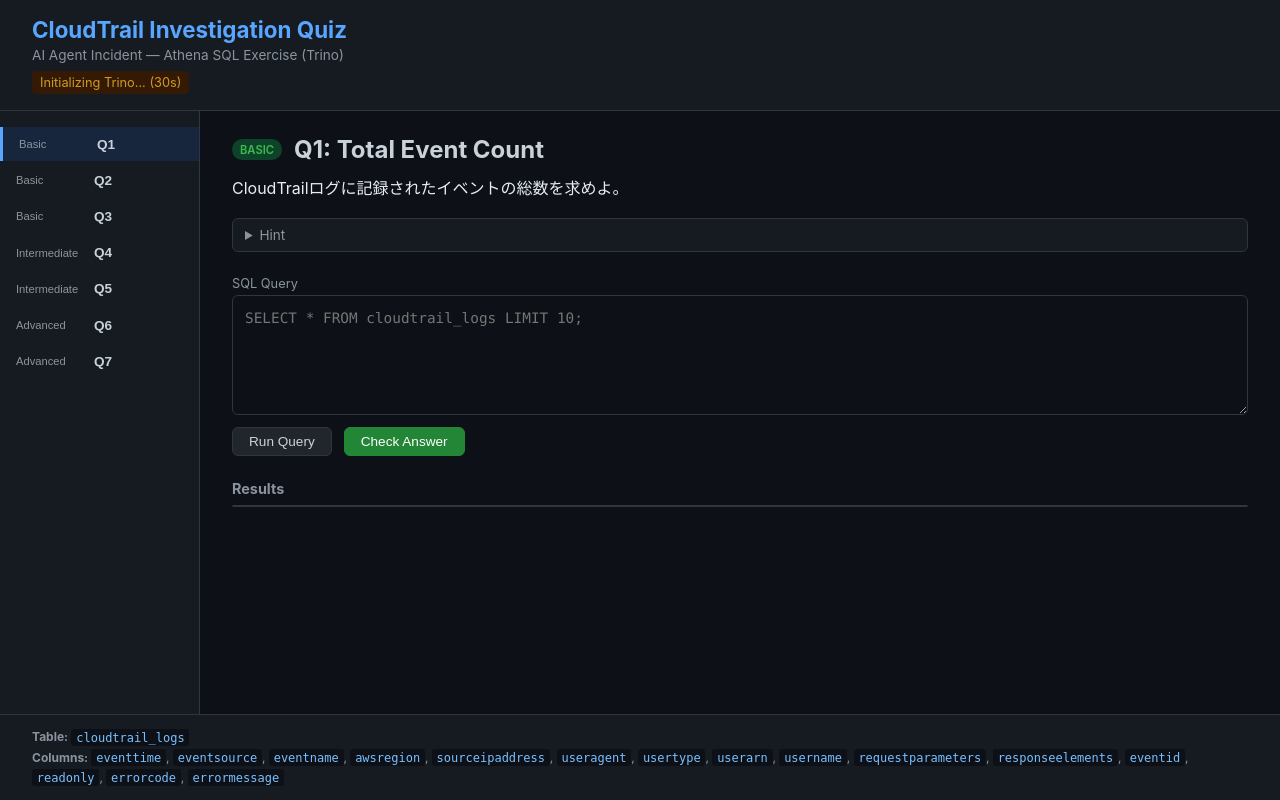
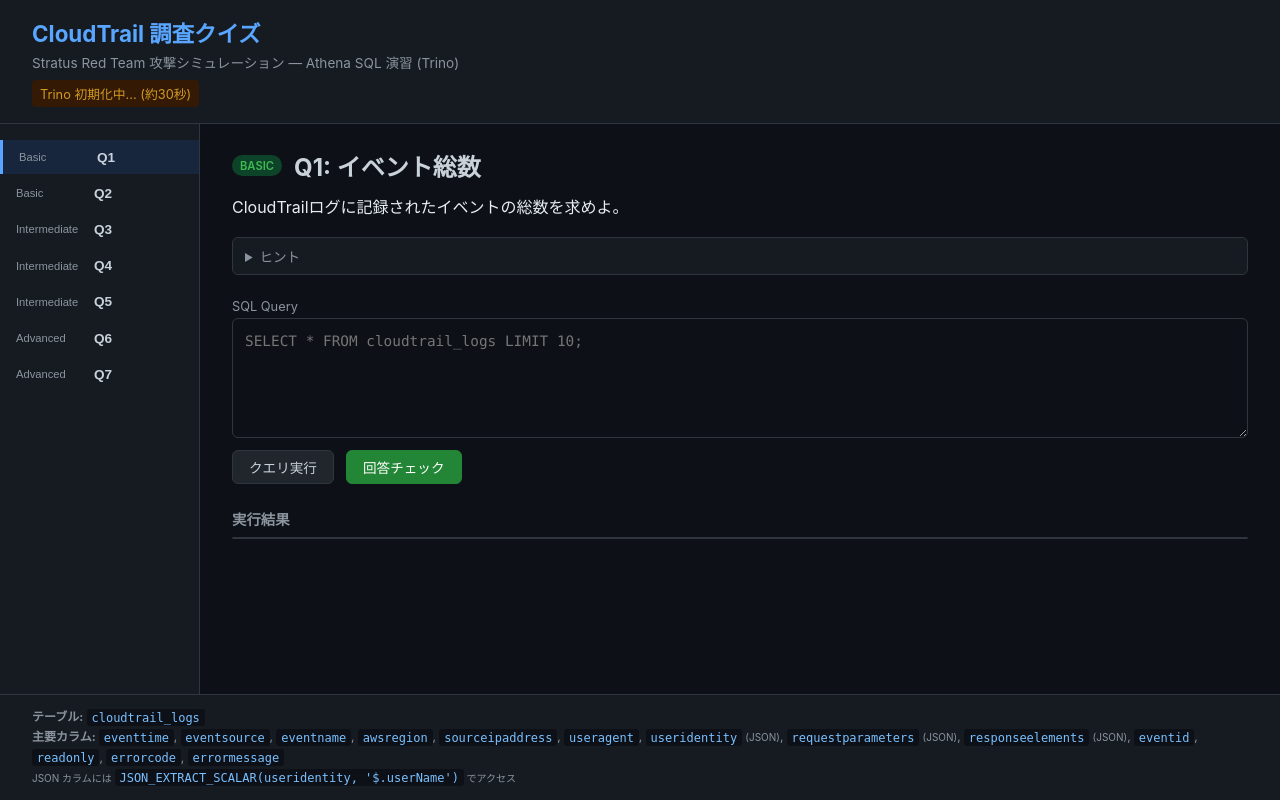
Before and after one commit to Nat-bee/audit-quiz, a Flask app: page / in a window 1280 px wide. Run offline with Flask 3, Linux system fonts and the light colour scheme.

Commit message:
feat(athena-quiz): use public CloudTrail dataset, localize to Japanese
Data:
- Replace synthetic 30-event data with invictus-ir/aws_dataset
  (2,900 real CloudTrail events from Stratus Red Team simulation)
- Sanitize AWS access key IDs (AKIA/ASIA/AIDA/AROA)

Schema:
- Table now matches standard CloudTrail format with nested JSON
  fields (useridentity, requestparameters, responseelements)
- Students use JSON_EXTRACT_SCALAR for nested field access

Quiz:
- Rewrite 7 questions to investigate real attack patterns:
  event counting, source enumeration, user identification,
  error analysis, privilege escalation, anti-forensics, persistence
- All descriptions and UI text localized to Japanese

Docs:
- Add architecture diagram generated with diagrams library
- Remove 'Why Trino' comparison section
- Add Data Source section crediting invictus-ir/aws_dataset

```diff
--- a/app/main.py
+++ b/app/main.py
@@ -24,71 +24,72 @@
     {
         "id": 1,
         "level": "Basic",
-        "title": "Total Event Count",
-        "description": "How many events are recorded in the CloudTrail logs?",
-        "description_ja": "CloudTrailログに記録されたイベントの総数を求めよ。",
+        "title": "イベント総数",
+        "description": "CloudTrailログに記録されたイベントの総数を求めよ。",
         "hint": "SELECT COUNT(*) FROM cloudtrail_logs",
-        "validate": {"type": "scalar", "value": 30},
+        "validate": {"type": "scalar", "value": 2900},
     },
     {
         "id": 2,
         "level": "Basic",
-        "title": "IAM Events",
-        "description": "List all IAM-related events. Show eventtime, eventname, username.",
-        "description_ja": "IAMに関連するイベントを全て取得せよ（eventtime, eventname, username を表示）。",
-        "hint": "WHERE eventsource = 'iam.amazonaws.com'",
-        "validate": {"type": "all_match", "column": "eventsource", "value": "iam.amazonaws.com"},
+        "title": "イベントソースの一覧",
+        "description": "どのAWSサービスのイベントが記録されているか？ユニークなイベントソースの数を求めよ。",
+        "hint": "SELECT COUNT(DISTINCT eventsource) FROM cloudtrail_logs",
+        "validate": {"type": "scalar", "value": 29},
     },
     {
         "id": 3,
-        "level": "Basic",
-        "title": "After-Hours Events",
-        "description": "List all events that occurred after 23:00 UTC in chronological order.",
-        "description_ja": "23:00 UTC以降に発生したイベントを時系列で一覧せよ。",
-        "hint": "WHERE eventtime >= '2026-08-01T23:00:00Z' ORDER BY eventtime",
-        "validate": {"type": "min_rows", "count": 14},
+        "level": "Intermediate",
+        "title": "ユーザーの特定",
+        "description": "useridentityカラム（JSON文字列）からuserNameを抽出し、ユニークなユーザー名の一覧を取得せよ。",
+        "hint": "JSON_EXTRACT_SCALAR(useridentity, '$.userName') を使う",
+        "validate": {
+            "type": "contains_value",
+            "column": "_col0",
+            "substring": "bert-jan",
+            "expected_count": None,
+        },
     },
     {
         "id": 4,
         "level": "Intermediate",
-        "title": "Privilege Escalation",
-        "description": "Identify events where AdministratorAccess policy was attached to any entity.",
-        "description_ja": "AdministratorAccess ポリシーがアタッチされたイベントを特定せよ。",
-        "hint": "requestparameters LIKE '%AdministratorAccess%'",
-        "validate": {"type": "contains_value", "column": "requestparameters", "substring": "AdministratorAccess", "expected_count": 2},
+        "title": "不正アクセスの検出",
+        "description": "errorcodeが 'AccessDenied' または 'Client.UnauthorizedOperation' のイベントを全て取得せよ。",
+        "hint": "WHERE errorcode IN ('AccessDenied', 'Client.UnauthorizedOperation')",
+        "validate": {"type": "scalar", "value": 60},
     },
     {
         "id": 5,
         "level": "Intermediate",
-        "title": "Abnormal S3 Access",
-        "description": "Identify S3 accesses by claude-code-agent to buckets other than 'code-artifacts-prod'.",
-        "description_ja": "claude-code-agent が通常アクセスしない S3 バケットへのアクセスを特定せよ（通常バケット: code-artifacts-prod）。",
-        "hint": "username = 'claude-code-agent' AND eventsource = 's3.amazonaws.com' AND requestparameters NOT LIKE '%code-artifacts-prod%'",
-        "validate": {"type": "contains_any", "column": "requestparameters", "substrings": ["customer-data-prod", "external-staging"]},
+        "title": "権限昇格の検出",
+        "description": "IAMポリシーの変更（PutRolePolicy, AttachRolePolicy）イベントを全て取得し、時系列で並べよ。実行者と変更内容を確認せよ。",
+        "hint": "WHERE eventname IN ('PutRolePolicy', 'AttachRolePolicy') ORDER BY eventtime",
+        "validate": {"type": "min_rows", "count": 11},
     },
     {
         "id": 6,
         "level": "Advanced",
-        "title": "Attack Timeline Reconstruction",
-        "description": "Reconstruct the full attack timeline. Categorize each phase: Reconnaissance, Privilege Escalation, Data Access, Persistence, Anti-Forensics.",
-        "description_ja": "攻撃の全体タイムラインを再構成せよ。各フェーズを分類すること：偵察→権限昇格→データアクセス→永続化→証拠隠滅。",
-        "hint": "23:00以降の claude-code-agent のイベントを時系列で並べ、各アクションが何を達成しているか考える。",
-        "validate": {"type": "min_rows", "count": 10},
+        "title": "証拠隠滅の試み",
+        "description": "攻撃者がCloudTrailの証跡を無効化・削除しようとした痕跡を見つけよ（DeleteTrail, StopLogging）。成功と失敗を区別せよ。",
+        "hint": "WHERE eventname IN ('DeleteTrail', 'StopLogging') — errorcodeカラムで成否を判定",
+        "validate": {
+            "type": "contains_any",
+            "column": "eventname",
+            "substrings": ["DeleteTrail", "StopLogging"],
+        },
     },
     {
         "id": 7,
         "level": "Advanced",
-        "title": "Failed Cover-Up",
-        "description": "Did the attacker fail to destroy any evidence? Find events with errors.",
-        "description_ja": "攻撃者の証拠隠滅の試みで失敗したものはあるか？エラーが発生したイベントを特定せよ。",
-        "hint": "errorcode != '' (empty string means success)",
-        "validate": {"type": "contains_value", "column": "errorcode", "substring": "AccessDenied", "expected_count": 1},
+        "title": "永続化アクセスの確立",
+        "description": "攻撃者がバックドアとして作成したIAMユーザー・認証情報を特定せよ（CreateUser, CreateAccessKey, CreateLoginProfile）。",
+        "hint": "WHERE eventname IN ('CreateUser', 'CreateAccessKey', 'CreateLoginProfile') ORDER BY eventtime",
+        "validate": {"type": "min_rows", "count": 8},
     },
 ]
 
 
 def init_minio():
-    """Upload CloudTrail data to MinIO."""
     s3 = boto3.client(
         "s3",
         endpoint_url=MINIO_ENDPOINT,
@@ -113,7 +114,6 @@
 
 
 def init_trino():
-    """Create Athena-compatible schema and table in Trino."""
     for attempt in range(60):
         try:
             conn = trino.dbapi.connect(
@@ -126,21 +126,31 @@
 
             cur.execute(f"""
                 CREATE TABLE IF NOT EXISTS {CATALOG}.{SCHEMA}.cloudtrail_logs (
-                    eventtime       VARCHAR,
-                    eventsource     VARCHAR,
-                    eventname       VARCHAR,
-                    awsregion       VARCHAR,
-                    sourceipaddress VARCHAR,
-                    useragent       VARCHAR,
-                    usertype        VARCHAR,
-                    userarn         VARCHAR,
-                    username        VARCHAR,
-                    requestparameters VARCHAR,
-                    responseelements  VARCHAR,
-                    eventid         VARCHAR,
-                    readonly        VARCHAR,
-                    errorcode       VARCHAR,
-                    errormessage    VARCHAR
+                    eventversion        VARCHAR,
+                    useridentity        VARCHAR,
+                    eventtime           VARCHAR,
+                    eventsource         VARCHAR,
+                    eventname           VARCHAR,
+                    awsregion           VARCHAR,
+                    sourceipaddress     VARCHAR,
+                    useragent           VARCHAR,
+                    errorcode           VARCHAR,
+                    errormessage        VARCHAR,
+                    requestparameters   VARCHAR,
+                    responseelements    VARCHAR,
+                    additionaleventdata VARCHAR,
+                    requestid           VARCHAR,
+                    eventid             VARCHAR,
+                    readonly            VARCHAR,
+                    eventtype           VARCHAR,
+                    managementevent     VARCHAR,
+                    recipientaccountid  VARCHAR,
+                    eventcategory       VARCHAR,
+                    resources           VARCHAR,
+                    tlsdetails          VARCHAR,
+                    sharedeventid       VARCHAR,
+                    vpcendpointid       VARCHAR,
+                    apiversion          VARCHAR
                 )
                 WITH (
                     external_location = 's3a://cloudtrail-logs/events/',
@@ -190,7 +200,7 @@
 
 def validate_result(quiz, result):
     if result.get("error"):
-        return False, "Query returned an error."
+        return False, "クエリでエラーが発生しました。"
 
     v = quiz["validate"]
     rows = result["rows"]
@@ -198,57 +208,71 @@
 
     if v["type"] == "scalar":
         if not rows or not rows[0]:
-            return False, f"Expected {v['value']}, got no results."
+            return False, f"期待値: {v['value']}、結果: なし"
         try:
             actual = int(rows[0][0])
         except (ValueError, IndexError):
-            return False, f"Expected a number, got: {rows[0][0]}"
+            return False, f"期待値: 数値、結果: {rows[0][0]}"
         if actual == v["value"]:
-            return True, f"Correct! {actual} events."
-        return False, f"Expected {v['value']}, got {actual}."
+            return True, f"正解！ {actual} 件です。"
+        return False, f"期待値: {v['value']}、結果: {actual}"
 
     if v["type"] == "all_match":
         col_idx = columns.index(v["column"]) if v["column"] in columns else -1
         if col_idx == -1:
-            return False, f"Column '{v['column']}' not found in results."
+            return False, f"カラム '{v['column']}' が結果に含まれていません。"
         if not rows:
-            return False, "No rows returned."
+            return False, "結果が0行です。"
         mismatches = [r for r in rows if r[col_idx] != v["value"]]
         if mismatches:
-            return False, f"{len(mismatches)} rows don't match '{v['value']}'."
-        return True, f"Correct! All {len(rows)} rows match."
+            return False, f"{len(mismatches)} 行が '{v['value']}' と一致しません。"
+        return True, f"正解！ 全 {len(rows)} 行が一致しています。"
 
     if v["type"] == "min_rows":
         if len(rows) >= v["count"]:
-            return True, f"Correct! Found {len(rows)} rows."
-        return False, f"Expected at least {v['count']} rows, got {len(rows)}."
+            return True, f"正解！ {len(rows)} 行見つかりました。"
+        return False, f"期待値: {v['count']} 行以上、結果: {len(rows)} 行"
 
     if v["type"] == "contains_value":
-        col_idx = columns.index(v["column"]) if v["column"] in columns else -1
+        col_names_lower = [c.lower() for c in columns]
+        target = v["column"].lower()
+        col_idx = -1
+        for i, c in enumerate(col_names_lower):
+            if c == target or target in c:
+                col_idx = i
+                break
+        if col_idx == -1 and columns:
+            col_idx = 0
         if col_idx == -1:
-            return False, f"Column '{v['column']}' not found in results."
+            return False, f"カラム '{v['column']}' が結果に含まれていません。"
         matches = [r for r in rows if v["substring"] in r[col_idx]]
         expected = v.get("expected_count")
         if not matches:
-            return False, f"No rows contain '{v['substring']}'."
+            return False, f"'{v['substring']}' を含む行が見つかりません。"
         if expected and len(matches) != expected:
-            return False, f"Expected {expected} matches, found {len(matches)}."
-        return True, f"Correct! Found {len(matches)} matching rows."
+            return False, f"期待値: {expected} 件、結果: {len(matches)} 件"
+        return True, f"正解！ '{v['substring']}' を含む行が {len(matches)} 件見つかりました。"
 
     if v["type"] == "contains_any":
-        col_idx = columns.index(v["column"]) if v["column"] in columns else -1
+        col_names_lower = [c.lower() for c in columns]
+        target = v["column"].lower()
+        col_idx = -1
+        for i, c in enumerate(col_names_lower):
+            if c == target:
+                col_idx = i
+                break
         if col_idx == -1:
-            return False, f"Column '{v['column']}' not found in results."
+            return False, f"カラム '{v['column']}' が結果に含まれていません。"
         found = set()
         for r in rows:
             for sub in v["substrings"]:
                 if sub in r[col_idx]:
                     found.add(sub)
         if found:
-            return True, f"Correct! Found accesses to: {', '.join(sorted(found))}."
-        return False, "No unusual bucket accesses found."
+            return True, f"正解！ 検出: {', '.join(sorted(found))}"
+        return False, "該当するイベントが見つかりません。"
 
-    return False, "Unknown validation type."
+    return False, "不明な検証タイプです。"
 
 
 @app.route("/")
@@ -267,13 +291,13 @@
 def api_query():
     sql = request.json.get("sql", "").strip()
     if not sql:
-        return jsonify({"error": "Empty query"}), 400
+        return jsonify({"error": "クエリが空です"}), 400
 
     forbidden = ["DROP", "DELETE", "INSERT", "UPDATE", "ALTER", "TRUNCATE"]
     upper_sql = sql.upper()
     for kw in forbidden:
         if kw in upper_sql:
-            return jsonify({"error": f"Mutation queries ({kw}) are not allowed"}), 400
+            return jsonify({"error": f"変更クエリ ({kw}) は許可されていません"}), 400
 
     result = execute_query(sql)
     return jsonify(result)
@@ -286,7 +310,7 @@
 
     quiz = next((q for q in QUIZZES if q["id"] == quiz_id), None)
     if not quiz:
-        return jsonify({"error": "Unknown quiz"}), 404
+        return jsonify({"error": "不明なクイズです"}), 404
 
     result = execute_query(sql)
     if result.get("error"):
--- a/app/templates/index.html
+++ b/app/templates/index.html
@@ -3,13 +3,13 @@
 <head>
   <meta charset="UTF-8">
   <meta name="viewport" content="width=device-width, initial-scale=1.0">
-  <title>CloudTrail Investigation Quiz</title>
+  <title>CloudTrail 調査クイズ</title>
   <link rel="stylesheet" href="/static/style.css">
 </head>
 <body>
   <header>
-    <h1>CloudTrail Investigation Quiz</h1>
-    <p class="subtitle">AI Agent Incident — Athena SQL Exercise (Trino)</p>
+    <h1>CloudTrail 調査クイズ</h1>
+    <p class="subtitle">Stratus Red Team 攻撃シミュレーション — Athena SQL 演習 (Trino)</p>
     <div id="status-bar"></div>
   </header>
 
@@ -31,7 +31,7 @@
       </div>
       <p id="quiz-desc"></p>
       <details id="hint-box">
-        <summary>Hint</summary>
+        <summary>ヒント</summary>
         <code id="quiz-hint"></code>
       </details>
 
@@ -39,14 +39,14 @@
         <label for="sql-input">SQL Query</label>
         <textarea id="sql-input" spellcheck="false" placeholder="SELECT * FROM cloudtrail_logs LIMIT 10;"></textarea>
         <div id="editor-actions">
-          <button id="btn-run" onclick="runQuery()">Run Query</button>
-          <button id="btn-check" onclick="checkAnswer()">Check Answer</button>
+          <button id="btn-run" onclick="runQuery()">クエリ実行</button>
+          <button id="btn-check" onclick="checkAnswer()">回答チェック</button>
           <span id="feedback"></span>
         </div>
       </div>
 
       <div id="results-area">
-        <h3>Results <span id="row-count"></span></h3>
+        <h3>実行結果 <span id="row-count"></span></h3>
         <div id="table-wrap">
           <table id="results-table">
             <thead id="results-head"></thead>
@@ -59,13 +59,14 @@
 
   <footer>
     <div class="schema-ref">
-      <strong>Table:</strong> <code>cloudtrail_logs</code><br>
-      <strong>Columns:</strong>
+      <strong>テーブル:</strong> <code>cloudtrail_logs</code><br>
+      <strong>主要カラム:</strong>
       <code>eventtime</code>, <code>eventsource</code>, <code>eventname</code>,
       <code>awsregion</code>, <code>sourceipaddress</code>, <code>useragent</code>,
-      <code>usertype</code>, <code>userarn</code>, <code>username</code>,
-      <code>requestparameters</code>, <code>responseelements</code>,
-      <code>eventid</code>, <code>readonly</code>, <code>errorcode</code>, <code>errormessage</code>
+      <code>useridentity</code> <small>(JSON)</small>,
+      <code>requestparameters</code> <small>(JSON)</small>, <code>responseelements</code> <small>(JSON)</small>,
+      <code>eventid</code>, <code>readonly</code>, <code>errorcode</code>, <code>errormessage</code><br>
+      <small>JSON カラムには <code>JSON_EXTRACT_SCALAR(useridentity, '$.userName')</code> でアクセス</small>
     </div>
   </footer>
 
@@ -82,7 +83,7 @@
       document.getElementById('quiz-level').textContent = q.level;
       document.getElementById('quiz-level').className = 'level-badge level-' + q.level.toLowerCase();
       document.getElementById('quiz-title').textContent = 'Q' + q.id + ': ' + q.title;
-      document.getElementById('quiz-desc').textContent = q.description_ja;
+      document.getElementById('quiz-desc').textContent = q.description;
       document.getElementById('quiz-hint').textContent = q.hint;
 
       document.querySelectorAll('.nav-btn').forEach(b => b.classList.remove('active'));
@@ -101,7 +102,7 @@
       if (!sql) return;
 
       const fb = document.getElementById('feedback');
-      fb.textContent = 'Running...';
+      fb.textContent = '実行中...';
       fb.className = '';
 
       try {
@@ -119,7 +120,7 @@
         renderResults(data);
         fb.textContent = '';
       } catch (e) {
-        fb.textContent = 'Connection error: ' + e.message;
+        fb.textContent = '接続エラー: ' + e.message;
         fb.className = 'fb-error';
       }
     }
@@ -130,7 +131,7 @@
       if (!sql) return;
 
       const fb = document.getElementById('feedback');
-      fb.textContent = 'Checking...';
+      fb.textContent = 'チェック中...';
       fb.className = '';
 
       try {
@@ -151,7 +152,7 @@
           document.getElementById('status-' + currentQuiz.id).className = 'nav-status solved';
         }
       } catch (e) {
-        fb.textContent = 'Connection error: ' + e.message;
+        fb.textContent = '接続エラー: ' + e.message;
         fb.className = 'fb-error';
       }
     }
@@ -200,12 +201,12 @@
       try {
         const res = await fetch('/api/health');
         if (res.ok) {
-          bar.textContent = 'Ready';
+          bar.textContent = '準備完了';
           bar.className = 'status-ready';
           return;
         }
       } catch {}
-      bar.textContent = 'Initializing Trino... (30s)';
+      bar.textContent = 'Trino 初期化中... (約30秒)';
       bar.className = 'status-init';
       setTimeout(checkHealth, 5000);
     }
```
Also changed, not shown: diagram.py (added, +24 -0 lines), README.md, assets/architecture.png (added), 1 other file.
